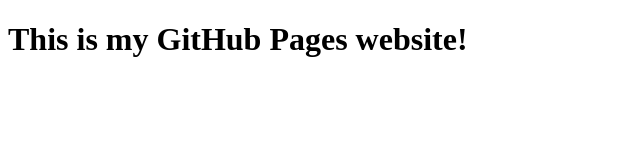
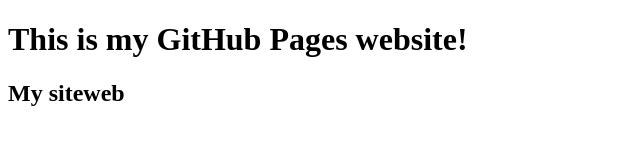
Before and after one commit to FatimaZahraMoumni/fati.github.io, a plain HTML site: page index.html in a window 1280 px wide. Shown: the whole page, without its empty margins (0-640 px from the left). Drawn offline with Linux system fonts and the light colour scheme.

Commit message:
Forcer le deploiement

```diff
--- a/index.html
+++ b/index.html
@@ -7,5 +7,6 @@
     </head>
     <body>
         <h1>This is my GitHub Pages website!</h1>
+        <h2>My siteweb</h2>
     </body>
 </html>
```
